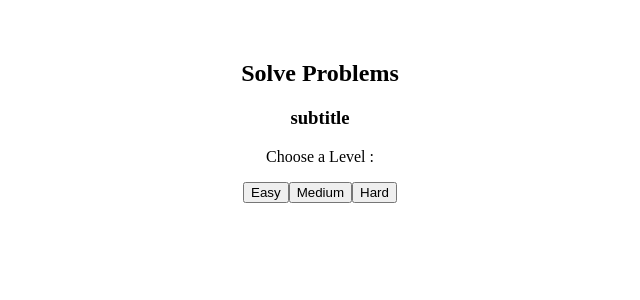
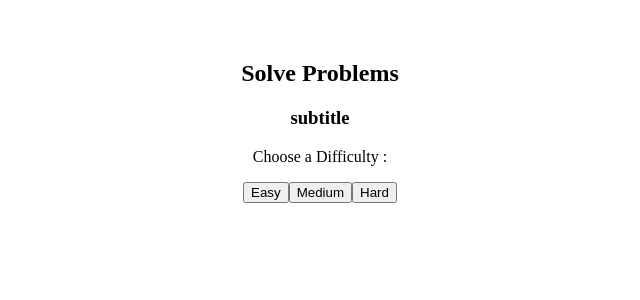
Before and after one commit to Ayman-96/Puzzle-Game, a React (Vite) app: page / in a window 1280 px wide. Shown: the top 300 px of the page, without its empty margins (320-960 px from the left). Built offline with nearby package versions, Linux system fonts and the light colour scheme.

Commit message:
initialize level component

```diff
--- a/src/App.jsx
+++ b/src/App.jsx
@@ -12,8 +12,8 @@ function Main() {
         <h3>subtitle</h3>
       </div>
       <div className="body">
-        <div className="levels">
-          <p>Choose a Level :</p>
+        <div className="difficulty">
+          <p>Choose a Difficulty :</p>
           <button id="easy">Easy</button>
           <button id="medium">Medium</button>
           <button id="hard">Hard</button>
@@ -22,4 +22,15 @@ function Main() {
     </div>
   );
 }
+
+function Levels() {
+  return (
+    <div className="levels">
+      <button>1</button>
+      <button>2</button>
+      <button>3</button>
+    </div>
+  );
+}
+
 export default App;
```
